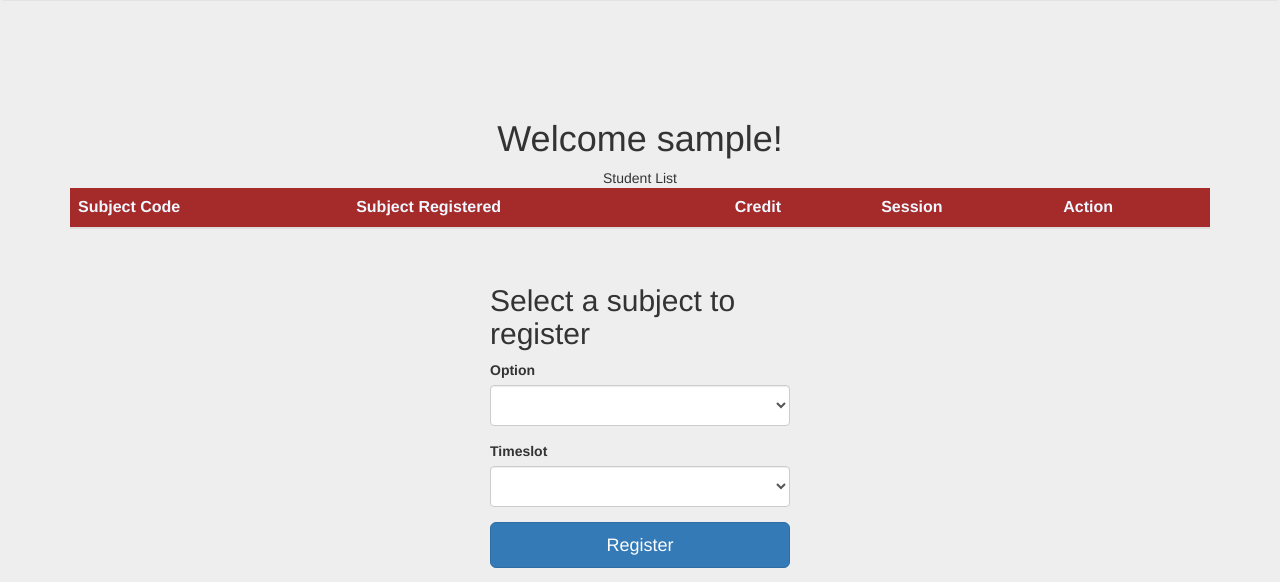
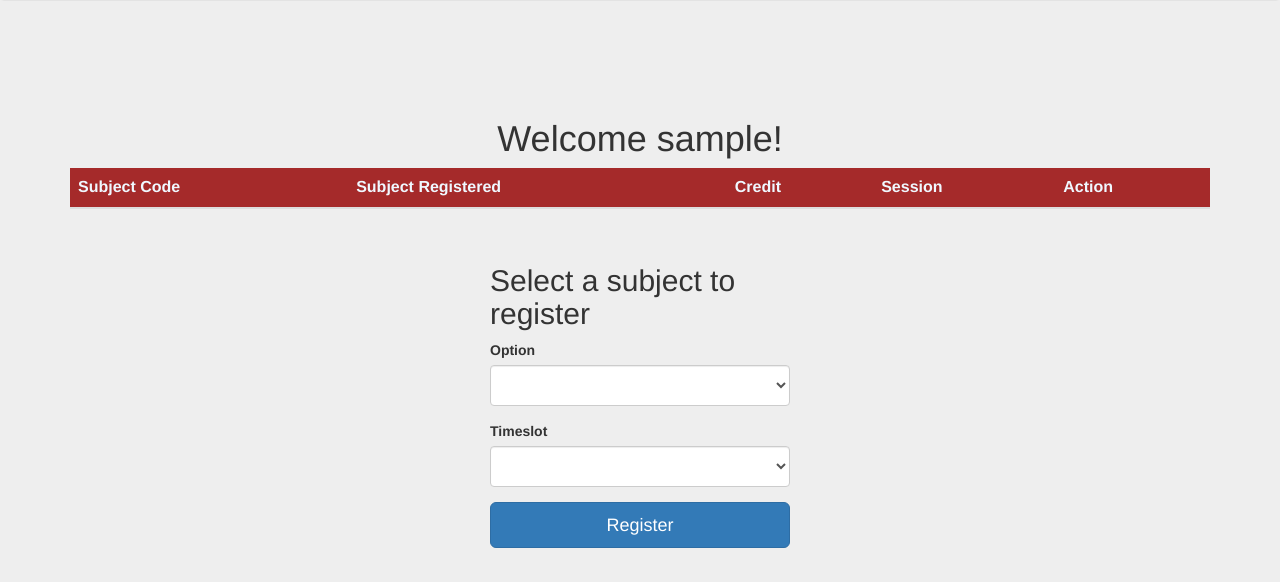
Before and after one commit to S-CW/student-registration-form, a Flask app: page /user in a window 1280 px wide. Shown: the part 296-878 px from the top of the page. After the commit the page ends 844 px from the top, so only its background shows below. Run offline with Flask 2, Linux system fonts and the light colour scheme; the visitor is signed in with stand-in values (Sample User, id 1); data comes from the database, SQL or seed files in the repository; data that the repository does not hold is empty; some libraries are stand-ins or nearby versions.

Commit message:
make it better

```diff
--- a/website/templates/user.html
+++ b/website/templates/user.html
@@ -35,9 +35,6 @@ User
       <h1 align="center">Welcome {{user.student_name}}!</h1>
     </div>
     <div class="container">
-      <div>
-        <div class="col-md-12 text-center">Student List</div>
-      </div>
     <div>
       <table class="table">
         <thead style="background-color: brown;color: aliceblue;">
```
